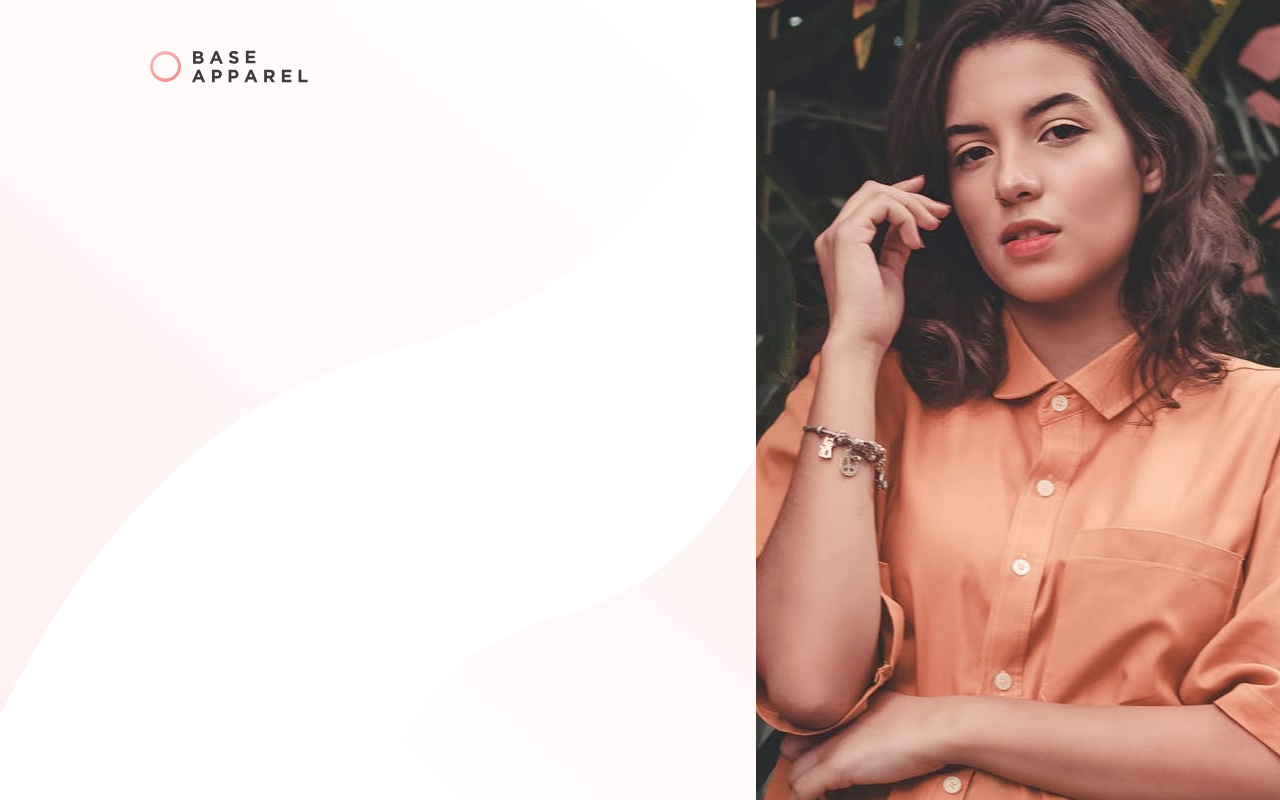
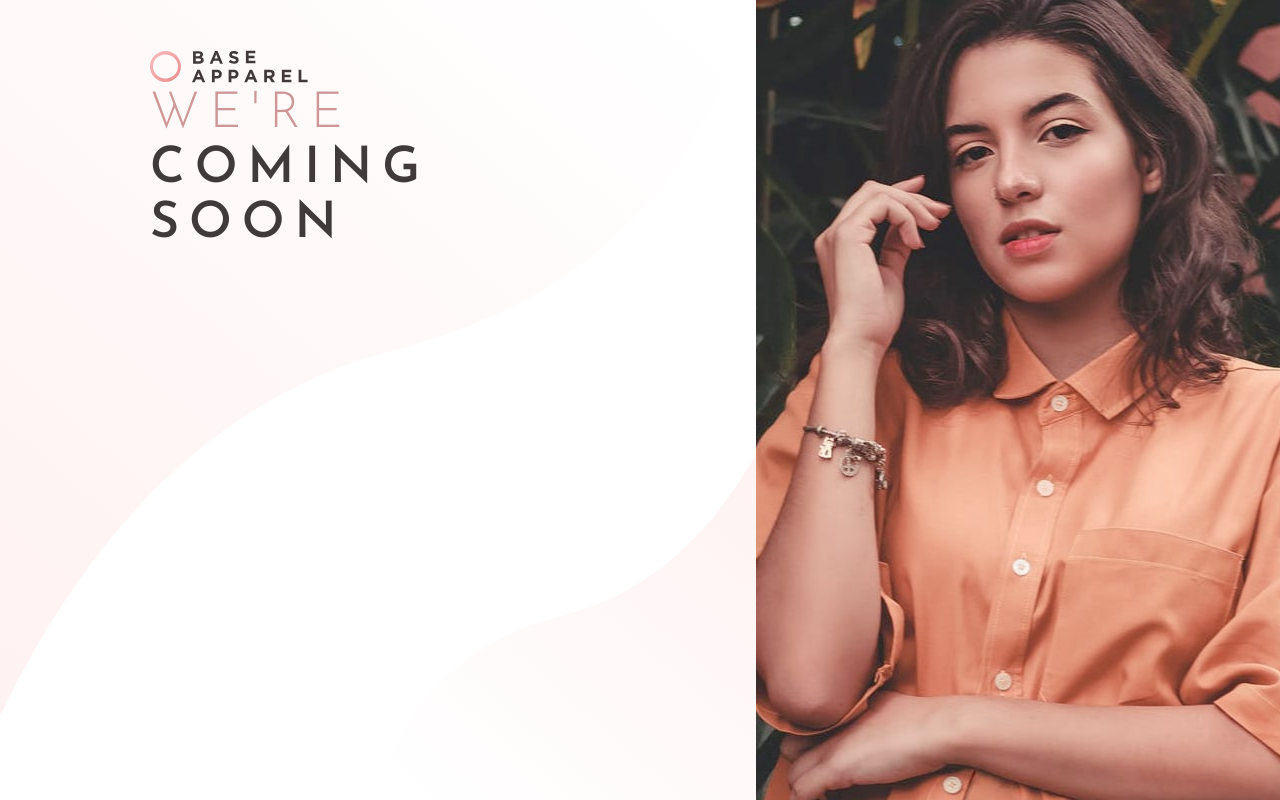
Before and after one commit to assumpta-n/base-apparel, a website: page index.html in a window 1280 px wide. Drawn offline with Linux system fonts and the light colour scheme.

Commit message:
Customizes typography styles of primary heading to match design specification

```diff
--- a/index.html
+++ b/index.html
@@ -6,7 +6,7 @@
         <meta http-equiv="X-UA-Compatible" content="ie=edge" />
         <title>Base Apparel</title>
         <link
-            href="https://fonts.googleapis.com/css?family=Josefin+Sans&display=swap"
+            href="https://fonts.googleapis.com/css?family=Josefin+Sans:300,300i,400,400i,600,600i&display=swap"
             rel="stylesheet"
         />
         <link rel="stylesheet" href="css/main.css" />
@@ -18,6 +18,12 @@
                     <div class="home__logo-div">
                         <img src="img/logo.svg" />
                     </div>
+                    <div class="home__title-div">
+                        <h1 class="heading-primary">
+                            <span class="heading-primary--pink">We're</span>
+                            <span class="heading-primary--dark">coming soon</span>
+                        </h1>
+                    </div>
                 </div>
             </div>
             <div class="home__right-col"></div>
--- a/scss/main.scss
+++ b/scss/main.scss
@@ -17,8 +17,23 @@ body {
 // --------------- TYPOGRAPHY STYLES -------------
 
 body {
-    font-family: "Josefin Sans", sans-serif;
+    font-family: 'Josefin Sans', sans-serif;
     font-size: 1.6rem;
+}
+.heading-primary {
+    text-transform: uppercase;
+    letter-spacing: 10px;
+    line-height: 1.1;
+    font-size: 5rem;
+    &--pink {
+        font-weight: 300;
+        display: block;
+        color: hsl(0, 36%, 70%);
+    }
+    &--dark {
+        font-weight: 600;
+        color: hsl(0, 6%, 24%);
+    }
 }
 
 // --------------- HOME PAGE STYLES ---------------
```
Also changed, not shown: style-guide.md (+10 -10 lines), css/main.css.
